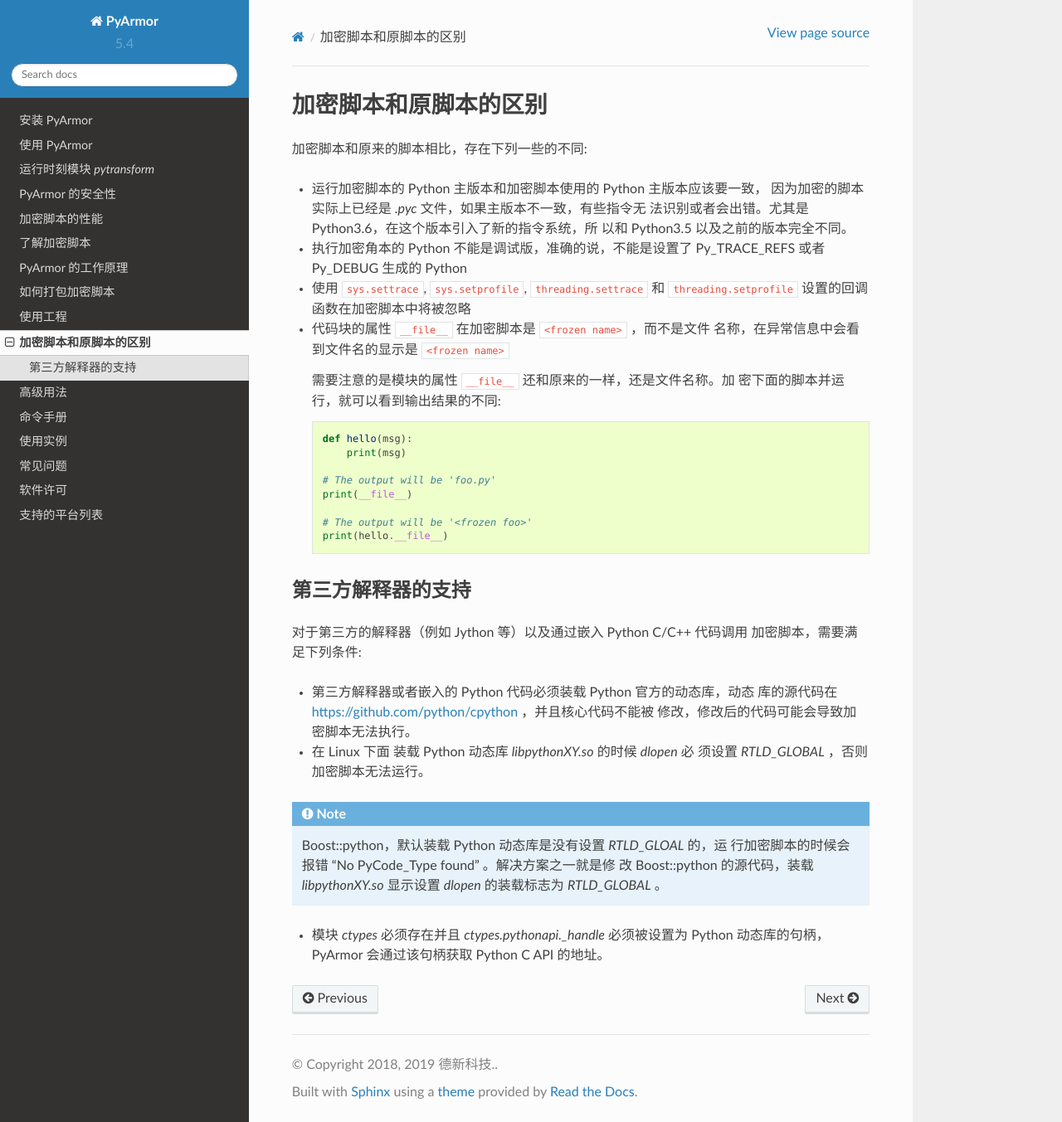
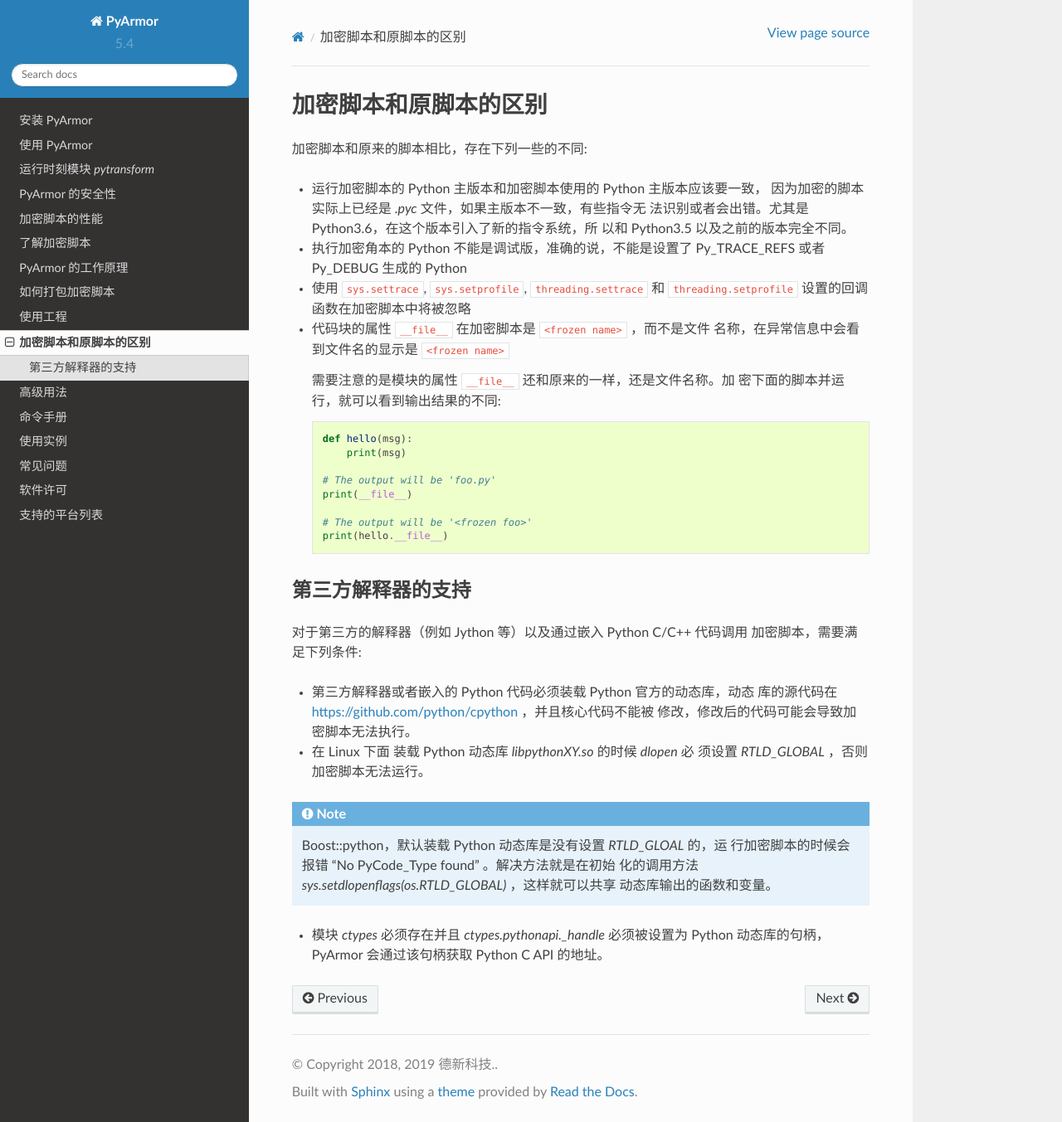
Before and after one commit to dashingsoft/pyarmor-docs-zh, a Sphinx documentation site: the page built from docs/differences.rst, in a window 1280 px wide and 1353 px high. Shown: the whole window at 83% size. Built offline with Sphinx 7.4.7 and the Read the Docs theme 2.0.0, drawn with Linux system fonts in a browser that asks for light colours.

Commit message:
Refine doc

```diff
--- a/docs/differences.rst
+++ b/docs/differences.rst
@@ -47,9 +47,9 @@
 .. note::
 
    Boost::python，默认装载 Python 动态库是没有设置 `RTLD_GLOAL` 的，运
-   行加密脚本的时候会报错 "No PyCode_Type found" 。解决方案之一就是修
-   改 Boost::python 的源代码，装载 `libpythonXY.so` 显示设置 `dlopen`
-   的装载标志为 `RTLD_GLOBAL` 。
+   行加密脚本的时候会报错 "No PyCode_Type found" 。解决方法就是在初始
+   化的调用方法 `sys.setdlopenflags(os.RTLD_GLOBAL)` ，这样就可以共享
+   动态库输出的函数和变量。
 
 * 模块 `ctypes` 必须存在并且 `ctypes.pythonapi._handle` 必须被设置为
   Python 动态库的句柄，PyArmor 会通过该句柄获取 Python C API 的地址。
```
